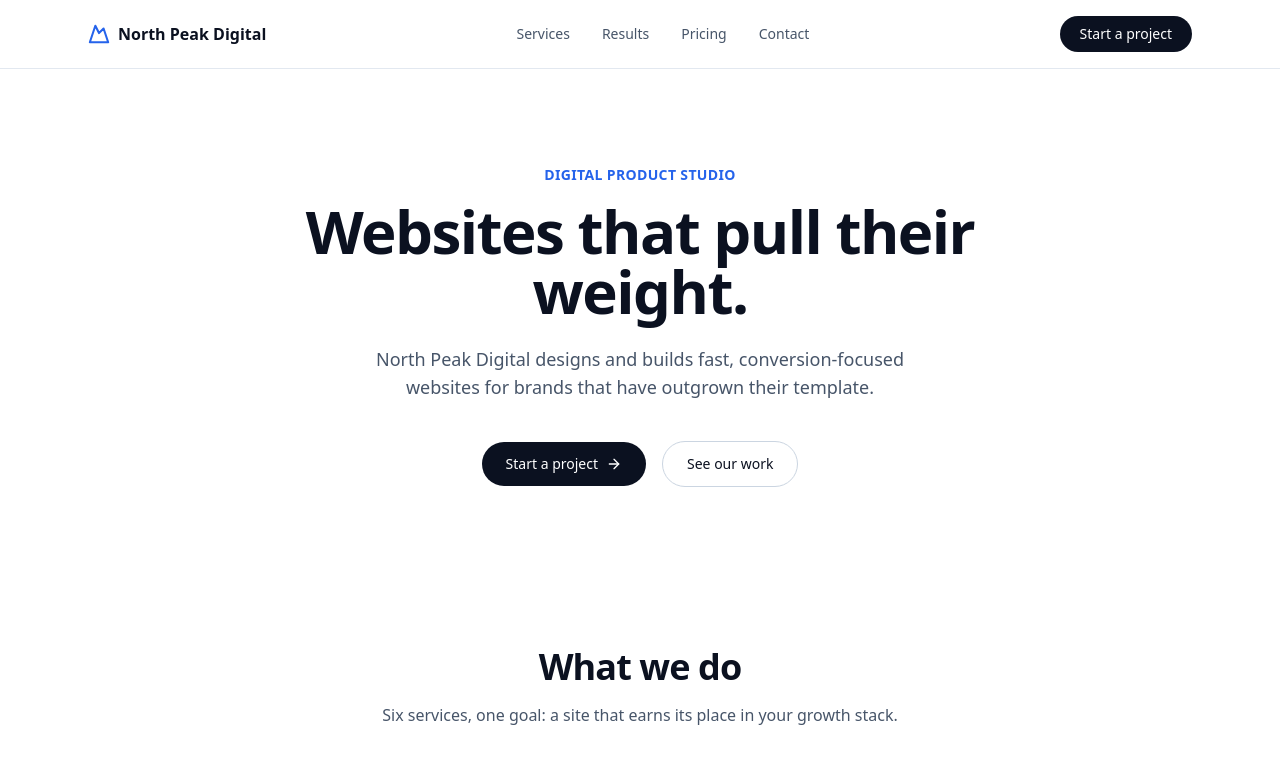
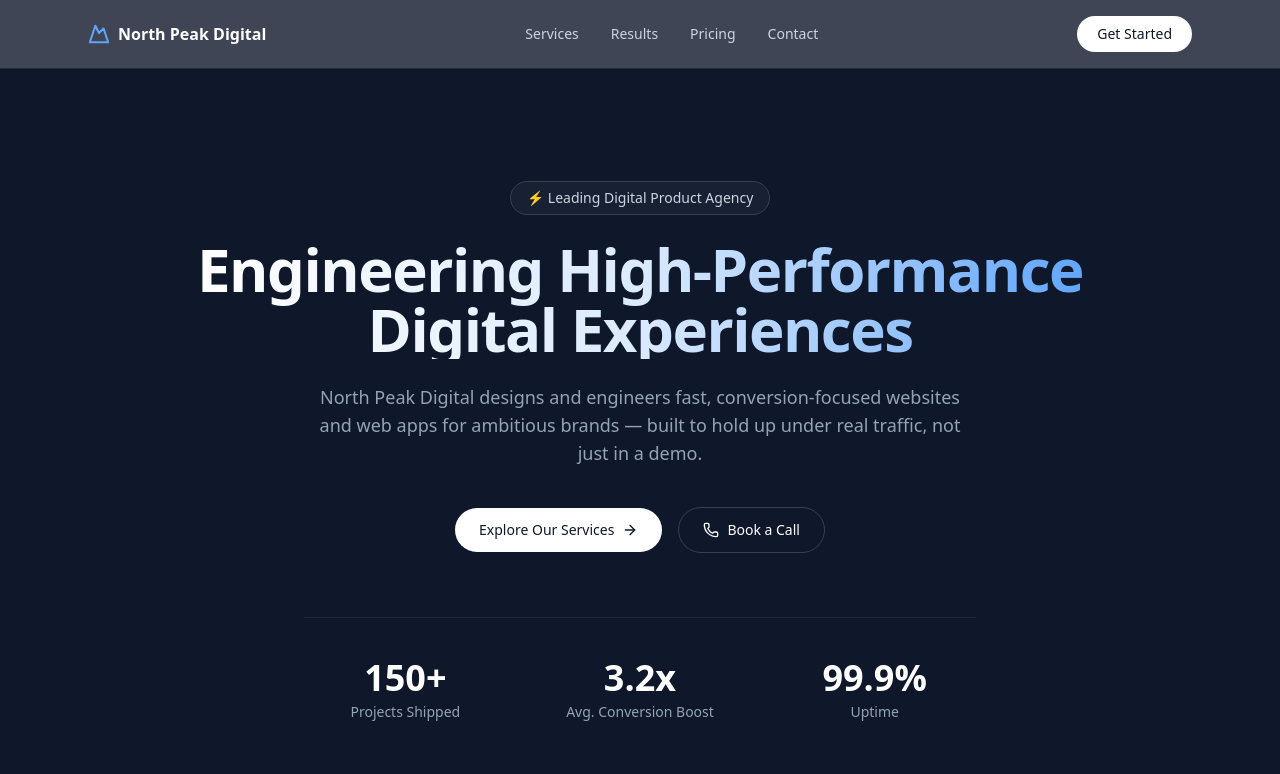
Before and after one commit to satyam-edu/north-peak-digital, a React (Vite) app: page / in a window 1280 px wide. Shown: the top 774 px of the page. Built offline with nearby package versions, Linux system fonts and the light colour scheme.

Commit message:
implement responsive sticky navbar and hero section with metrics

```diff
--- a/src/components/Hero.jsx
+++ b/src/components/Hero.jsx
@@ -1,24 +1,40 @@
 import { motion } from 'motion/react'
-import { ArrowRight } from 'lucide-react'
+import { ArrowRight, Phone } from 'lucide-react'
 import { hero } from '../data/agencyData'
+
+const focusRing =
+  'focus-visible:outline-none focus-visible:ring-2 focus-visible:ring-white/70 focus-visible:ring-offset-2 focus-visible:ring-offset-slate-900'
+
+function scrollToSection(id) {
+  const target = document.getElementById(id)
+  if (!target) return
+
+  const header = document.querySelector('header')
+  const offset = header ? header.offsetHeight : 0
+  const top = target.getBoundingClientRect().top + window.scrollY - offset
+
+  window.scrollTo({ top, behavior: 'smooth' })
+}
 
 function Hero() {
   return (
-    <section className="mx-auto max-w-6xl px-6 pb-20 pt-16 text-center md:pt-24">
-      <motion.p
+    <section aria-labelledby="hero-heading" className="bg-slate-900 px-6 pb-24 pt-20 text-center md:pt-28">
+      <div className="mx-auto max-w-4xl">
+        <motion.span
           initial={{ opacity: 0, y: 10 }}
           animate={{ opacity: 1, y: 0 }}
           transition={{ duration: 0.5 }}
-        className="text-sm font-semibold uppercase tracking-wide text-accent"
+          className="inline-flex items-center gap-2 rounded-full border border-slate-700 bg-slate-800/60 px-4 py-1.5 text-sm font-medium text-slate-300"
         >
-        {hero.eyebrow}
-      </motion.p>
+          {hero.badge}
+        </motion.span>
 
         <motion.h1
+          id="hero-heading"
           initial={{ opacity: 0, y: 16 }}
           animate={{ opacity: 1, y: 0 }}
           transition={{ duration: 0.5, delay: 0.1 }}
-        className="mx-auto mt-4 max-w-3xl text-4xl font-semibold tracking-tight text-ink md:text-6xl"
+          className="mt-6 bg-gradient-to-r from-white via-blue-100 to-blue-400 bg-clip-text text-4xl font-semibold tracking-tight text-transparent md:text-6xl"
         >
           {hero.headline}
         </motion.h1>
@@ -27,7 +43,7 @@ function Hero() {
           initial={{ opacity: 0, y: 16 }}
           animate={{ opacity: 1, y: 0 }}
           transition={{ duration: 0.5, delay: 0.2 }}
-        className="mx-auto mt-6 max-w-xl text-lg text-slate-600"
+          className="mx-auto mt-6 max-w-2xl text-lg text-slate-400"
         >
           {hero.subheadline}
         </motion.p>
@@ -40,18 +56,44 @@ function Hero() {
         >
           <a
             href={hero.ctaPrimary.href}
-          className="inline-flex items-center gap-2 rounded-full bg-ink px-6 py-3 text-sm font-medium text-white transition-colors hover:bg-accent"
+            onClick={(event) => {
+              event.preventDefault()
+              scrollToSection('services')
+            }}
+            aria-label={`${hero.ctaPrimary.label} — jump to services section`}
+            className={`inline-flex items-center gap-2 rounded-full bg-white px-6 py-3 text-sm font-medium text-slate-900 transition-colors hover:bg-slate-100 ${focusRing}`}
           >
             {hero.ctaPrimary.label}
-          <ArrowRight size={16} />
+            <ArrowRight size={16} aria-hidden="true" />
           </a>
           <a
             href={hero.ctaSecondary.href}
-          className="inline-flex items-center gap-2 rounded-full border border-slate-300 px-6 py-3 text-sm font-medium text-ink transition-colors hover:border-ink"
+            onClick={(event) => {
+              event.preventDefault()
+              scrollToSection('contact')
+            }}
+            aria-label={`${hero.ctaSecondary.label} — jump to contact form`}
+            className={`inline-flex items-center gap-2 rounded-full border border-slate-700 px-6 py-3 text-sm font-medium text-white transition-colors hover:border-slate-500 ${focusRing}`}
           >
+            <Phone size={16} aria-hidden="true" />
             {hero.ctaSecondary.label}
           </a>
         </motion.div>
+
+        <dl className="mx-auto mt-16 grid max-w-2xl grid-cols-1 gap-8 border-t border-slate-800 pt-10 sm:grid-cols-3">
+          {hero.stats.map((stat, index) => (
+            <motion.div
+              key={stat.label}
+              initial={{ opacity: 0, y: 16 }}
+              animate={{ opacity: 1, y: 0 }}
+              transition={{ duration: 0.5, delay: 0.4 + index * 0.1 }}
+            >
+              <dd className="text-3xl font-semibold text-white sm:text-4xl">{stat.value}</dd>
+              <dt className="mt-1 text-sm text-slate-400">{stat.label}</dt>
+            </motion.div>
+          ))}
+        </dl>
+      </div>
     </section>
   )
 }
--- a/src/components/Navbar.jsx
+++ b/src/components/Navbar.jsx
@@ -1,22 +1,58 @@
 import { useState } from 'react'
 import { Menu, X, Mountain } from 'lucide-react'
-import { navLinks } from '../data/agencyData'
+import { company, navLinks } from '../data/agencyData'
+
+const focusRing =
+  'focus-visible:outline-none focus-visible:ring-2 focus-visible:ring-white/70 focus-visible:ring-offset-2 focus-visible:ring-offset-slate-900'
+
+function scrollToSection(id) {
+  const target = document.getElementById(id)
+  if (!target) return
+
+  const header = document.querySelector('header')
+  const offset = header ? header.offsetHeight : 0
+  const top = target.getBoundingClientRect().top + window.scrollY - offset
+
+  window.scrollTo({ top, behavior: 'smooth' })
+}
 
 function Navbar() {
   const [isOpen, setIsOpen] = useState(false)
 
+  const handleLinkClick = (event, id) => {
+    event.preventDefault()
+    scrollToSection(id)
+    setIsOpen(false)
+  }
+
   return (
-    <header className="sticky top-0 z-50 border-b border-slate-200 bg-white/80 backdrop-blur">
-      <nav className="mx-auto flex max-w-6xl items-center justify-between px-6 py-4">
-        <a href="#" className="flex items-center gap-2 font-semibold text-ink">
-          <Mountain size={22} className="text-accent" strokeWidth={2.25} />
-          North Peak Digital
+    <header className="sticky top-0 z-50 border-b border-slate-800 bg-slate-900/80 backdrop-blur-md">
+      <nav
+        aria-label="Primary"
+        className="mx-auto flex max-w-6xl items-center justify-between px-6 py-4"
+      >
+        <a
+          href="#"
+          onClick={(event) => {
+            event.preventDefault()
+            window.scrollTo({ top: 0, behavior: 'smooth' })
+            setIsOpen(false)
+          }}
+          aria-label={`${company.name} — back to top`}
+          className={`flex items-center gap-2 rounded font-semibold text-white ${focusRing}`}
+        >
+          <Mountain size={22} className="text-blue-400" strokeWidth={2.25} aria-hidden="true" />
+          {company.name}
         </a>
 
-        <ul className="hidden items-center gap-8 text-sm font-medium text-slate-600 md:flex">
+        <ul className="hidden items-center gap-8 text-sm font-medium text-slate-300 md:flex">
           {navLinks.map((link) => (
-            <li key={link.href}>
-              <a href={link.href} className="transition-colors hover:text-ink">
+            <li key={link.id}>
+              <a
+                href={link.href}
+                onClick={(event) => handleLinkClick(event, link.id)}
+                className={`rounded transition-colors hover:text-white ${focusRing}`}
+              >
                 {link.label}
               </a>
             </li>
@@ -25,30 +61,35 @@ function Navbar() {
 
         <a
           href="#contact"
-          className="hidden rounded-full bg-ink px-5 py-2 text-sm font-medium text-white transition-colors hover:bg-accent md:inline-block"
+          onClick={(event) => handleLinkClick(event, 'contact')}
+          className={`hidden rounded-full bg-white px-5 py-2 text-sm font-medium text-slate-900 transition-colors hover:bg-slate-100 md:inline-block ${focusRing}`}
         >
-          Start a project
+          Get Started
         </a>
 
         <button
           type="button"
           onClick={() => setIsOpen((open) => !open)}
-          className="text-ink md:hidden"
-          aria-label="Toggle navigation menu"
+          className={`rounded text-white md:hidden ${focusRing}`}
+          aria-label={isOpen ? 'Close navigation menu' : 'Open navigation menu'}
           aria-expanded={isOpen}
+          aria-controls="mobile-nav"
         >
-          {isOpen ? <X size={24} /> : <Menu size={24} />}
+          {isOpen ? <X size={24} aria-hidden="true" /> : <Menu size={24} aria-hidden="true" />}
         </button>
       </nav>
 
       {isOpen && (
-        <ul className="flex flex-col gap-1 border-t border-slate-200 bg-white px-6 py-4 text-sm font-medium text-slate-600 md:hidden">
+        <ul
+          id="mobile-nav"
+          className="flex flex-col gap-1 border-t border-slate-800 bg-slate-900 px-6 py-4 text-sm font-medium text-slate-300 md:hidden"
+        >
           {navLinks.map((link) => (
-            <li key={link.href}>
+            <li key={link.id}>
               <a
                 href={link.href}
-                onClick={() => setIsOpen(false)}
-                className="block py-2 hover:text-ink"
+                onClick={(event) => handleLinkClick(event, link.id)}
+                className={`block rounded py-2 hover:text-white ${focusRing}`}
               >
                 {link.label}
               </a>
@@ -57,10 +98,10 @@ function Navbar() {
           <li>
             <a
               href="#contact"
-              onClick={() => setIsOpen(false)}
-              className="mt-2 block rounded-full bg-ink px-5 py-2 text-center text-white"
+              onClick={(event) => handleLinkClick(event, 'contact')}
+              className={`mt-2 block rounded-full bg-white px-5 py-2 text-center text-slate-900 ${focusRing}`}
             >
-              Start a project
+              Get Started
             </a>
           </li>
         </ul>
--- a/src/data/agencyData.js
+++ b/src/data/agencyData.js
@@ -1,17 +1,26 @@
+export const company = {
+  name: 'North Peak Digital',
+}
+
 export const navLinks = [
-  { label: 'Services', href: '#services' },
-  { label: 'Results', href: '#results' },
-  { label: 'Pricing', href: '#pricing' },
-  { label: 'Contact', href: '#contact' },
+  { id: 'services', label: 'Services', href: '#services' },
+  { id: 'results', label: 'Results', href: '#results' },
+  { id: 'pricing', label: 'Pricing', href: '#pricing' },
+  { id: 'contact', label: 'Contact', href: '#contact' },
 ]
 
 export const hero = {
-  eyebrow: 'Digital product studio',
-  headline: 'Websites that pull their weight.',
+  badge: '⚡ Leading Digital Product Agency',
+  headline: 'Engineering High-Performance Digital Experiences',
   subheadline:
-    'North Peak Digital designs and builds fast, conversion-focused websites for brands that have outgrown their template.',
-  ctaPrimary: { label: 'Start a project', href: '#contact' },
-  ctaSecondary: { label: 'See our work', href: '#results' },
+    'North Peak Digital designs and engineers fast, conversion-focused websites and web apps for ambitious brands — built to hold up under real traffic, not just in a demo.',
+  ctaPrimary: { label: 'Explore Our Services', href: '#services' },
+  ctaSecondary: { label: 'Book a Call', href: '#contact' },
+  stats: [
+    { value: '150+', label: 'Projects Shipped' },
+    { value: '3.2x', label: 'Avg. Conversion Boost' },
+    { value: '99.9%', label: 'Uptime' },
+  ],
 }
 
 export const services = [
```
Lines whose indentation alone changed are shown as unchanged.
